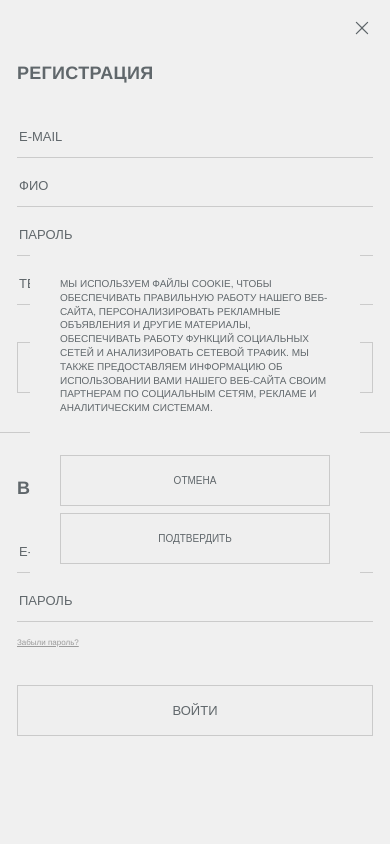
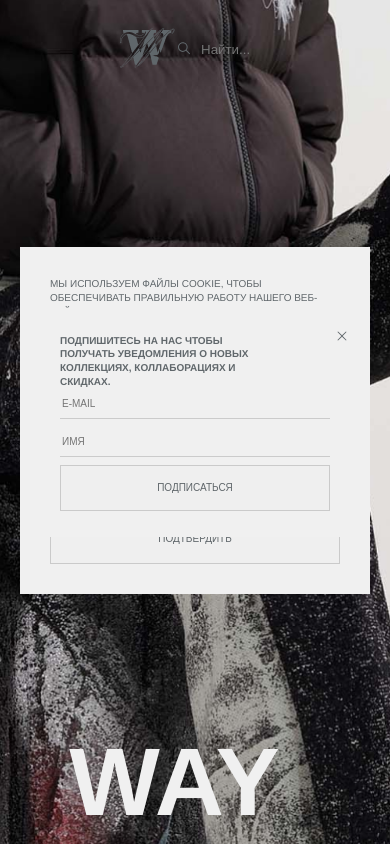
Before and after one commit to TePMo-Tapo4eK/Way, a React (Vite) app: page / in a window 390 px wide. Shown: the top 844 px of the page. Built offline with nearby package versions, Linux system fonts and the light colour scheme; a small style sheet from the web is missing.

Commit message:
way: Add mobile version

```diff
--- a/src/app/index.tsx
+++ b/src/app/index.tsx
@@ -11,8 +11,8 @@ import RegistrationModal from '../shared/ui/Modal/Registration/Registration'
 
 function App() {
 
-  const [Loading, setLoading] = useState(false)
-  const [isLogin, setIsLogin] = useState(false)
+  const [Loading, setLoading] = useState(true)
+  const [isLogin, setIsLogin] = useState(true)
   const [isSubscribe, setIsSubscribe] = useState(false)
 
   const LoadingPage = () => {
--- a/src/entities/Cookies/styles/Cookies.module.scss
+++ b/src/entities/Cookies/styles/Cookies.module.scss
@@ -11,7 +11,7 @@
     padding: 30px 0;
     @media screen and (max-width: 750px) {
         top: calc(50% - 175px);
-        padding: 0 30px;
+        padding: 0 20px;
         background-color: transparent;
     }
     &_Content{
--- a/src/shared/ui/Modal/Subscribe/styles/Subscribe.module.scss
+++ b/src/shared/ui/Modal/Subscribe/styles/Subscribe.module.scss
@@ -1,25 +1,38 @@
 .Subscribe{
-    z-index: 99;
+    z-index: 999998;
     position: fixed;
     top: 0;
     left: 0;
     width: 100vw;
     height: 100vh;
+    display: flex;
+    align-items: center;
+    justify-content: center;
+    @media screen and (max-width: 550px) {
+        padding: 0 20px;
+    }
     &_Modal{
         background-color: #f0f0f0;
         display: flex;
         flex-direction: column;
         box-sizing: border-box;
-        position:relative;
-        left: calc(50% - 208px);
-        top: calc(50% - 114.5px);
+        justify-content: space-between;
         width: 416px;
         height: 229px;
         padding: 26px 40px;
         font-size: 10px;
-        justify-content: space-between;
+        position:absolute;
+        @media screen and (max-width: 550px) {
+            width: calc(100% - 40px);
+            left: 20px;
+        }
         button{
             max-width: 150px;
+            @media screen and (max-width: 550px) {
+                font-size: 10px;
+                width: 100%;
+                max-width: 100%;
+            }
         }
         p{
             max-width: 70%;
@@ -32,6 +45,9 @@
             border-bottom: 0.6px solid #cbcbcb;
             text-transform: uppercase;
             font-size: 10px;
+            @media screen and (max-width: 550px) {
+                width: 100%;
+            }
         }
         img{
             position: absolute;
```
